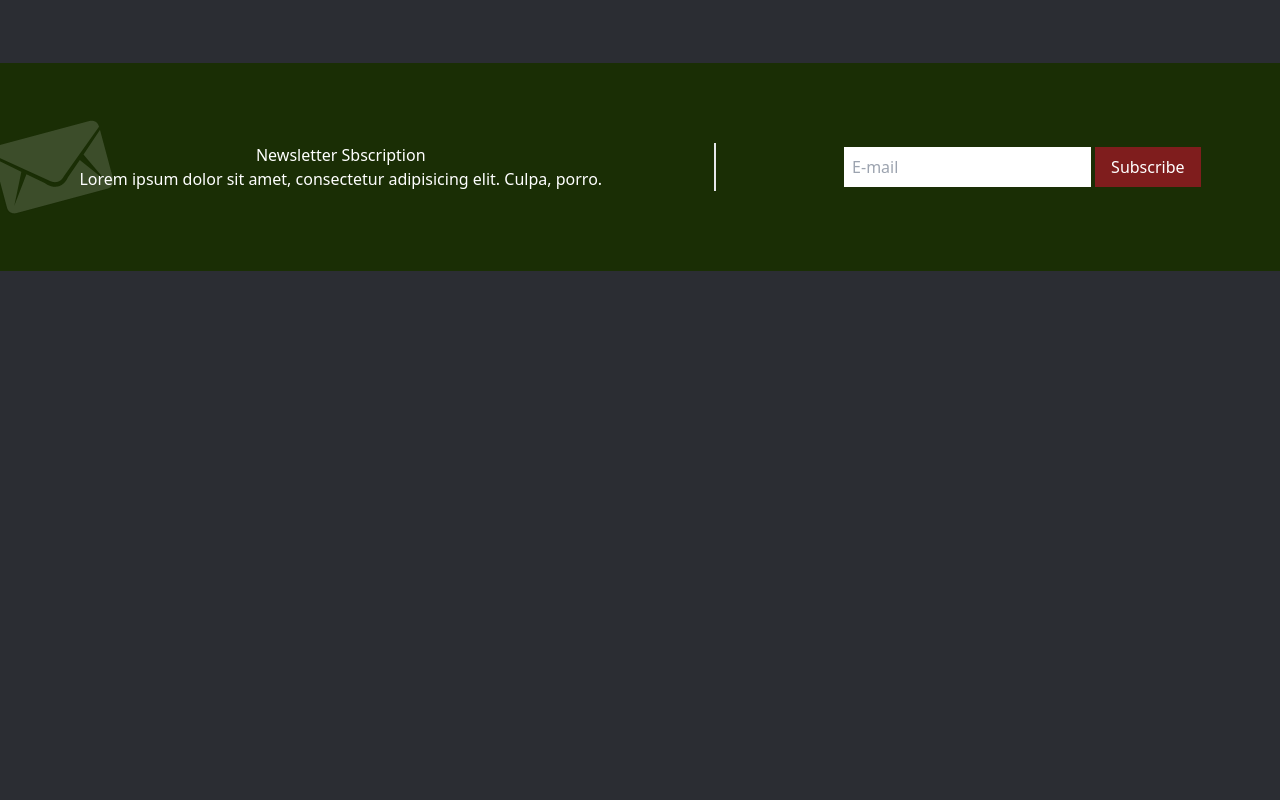
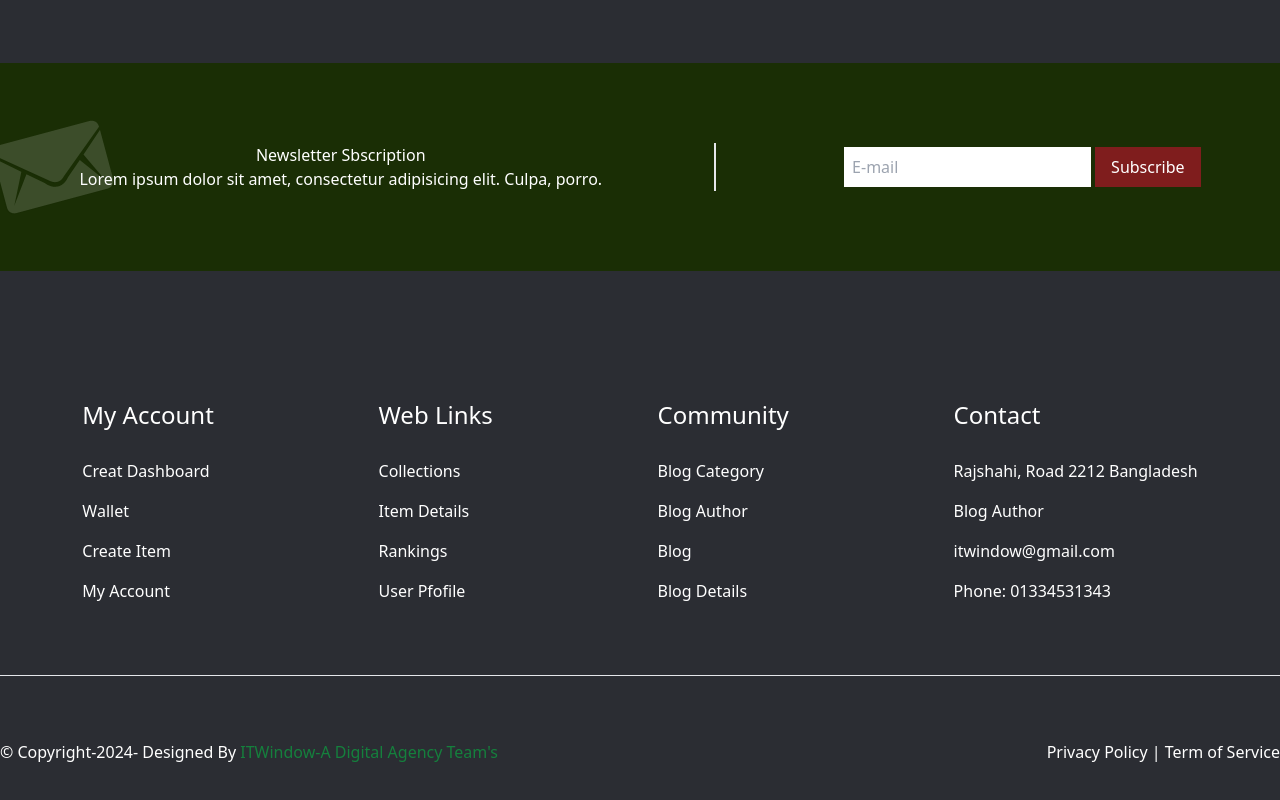
Before and after one commit to saiful963/first-tailwind-project, a website built with Vite: page index.html in a window 1280 px wide. Shown: the part 3755-4555 px from the top of the page. Before the commit the page ends 4154 px from the top, so only its background shows below. Built offline with nearby package versions, Linux system fonts and the light colour scheme.

Commit message:
footer section

```diff
--- a/index.html
+++ b/index.html
@@ -244,6 +244,7 @@
     <!-- form section ends -->
     <!-- plan section -->
     <section class="bg-slate-900 my-16 sm:my-20 py-12 sm:py-16">
+      <div class="container mx-auto">
         <div
           class="text-white grid md:grid-cols-2 lg:grid-cols-3 gap-10 sm:gap-16 md:gap-20 justify-center items-center"
         >
@@ -314,6 +315,7 @@
             </button>
           </div>
         </div>
+      </div>
     </section>
 
     <!-- plan section end -->
@@ -348,5 +350,91 @@
     </section>
 
     <!-- subscription end -->
+    <!-- footer section -->
+    <footer>
+      <div class="container mx-auto text-center sm:text-left">
+        <div class="sm:flex text-white justify-around items-center">
+          <div>
+            <h2 class="sm:text-2xl mb-5">My Account</h2>
+            <ul class="leading-10">
+              <li>
+                <a href="#">Creat Dashboard</a>
+              </li>
+              <li>
+                <a href="#">Wallet</a>
+              </li>
+              <li>
+                <a href="#">Create Item</a>
+              </li>
+              <li>
+                <a href="#">My Account</a>
+              </li>
+            </ul>
+          </div>
+          <div>
+            <h2 class="sm:text-2xl mb-5">Web Links</h2>
+            <ul class="leading-10">
+              <li>
+                <a href="#">Collections</a>
+              </li>
+              <li>
+                <a href="#">Item Details</a>
+              </li>
+              <li>
+                <a href="#">Rankings</a>
+              </li>
+              <li>
+                <a href="#">User Pfofile</a>
+              </li>
+            </ul>
+          </div>
+          <div>
+            <h2 class="sm:text-2xl mb-5">Community</h2>
+            <ul class="leading-10">
+              <li>
+                <a href="#">Blog Category</a>
+              </li>
+              <li>
+                <a href="#">Blog Author</a>
+              </li>
+              <li>
+                <a href="#">Blog</a>
+              </li>
+              <li>
+                <a href="#">Blog Details</a>
+              </li>
+            </ul>
+          </div>
+          <div>
+            <h2 class="text-xl sm:text-2xl mb-5">Contact</h2>
+            <ul class="leading-10">
+              <li>
+                <a href="#">Rajshahi, Road 2212 Bangladesh</a>
+              </li>
+              <li>
+                <a href="#">Blog Author</a>
+              </li>
+              <li>
+                <a href="#">itwindow@gmail.com</a>
+              </li>
+              <li>
+                <a href="#">Phone: 01334531343</a>
+              </li>
+            </ul>
+          </div>
+        </div>
+        <hr class="my-16" />
+        <div class="text-white sm:flex justify-between items-center mb-16">
+          <p>
+            &copy; Copyright-2024- Designed By
+            <span class="text-green-700"
+              ><a href="https://itwindow.dev/">ITWindow-A Digital Agency</a>
+              Team's</span
+            >
+          </p>
+          <p>Privacy Policy | Term of Service</p>
+        </div>
+      </div>
+    </footer>
   </body>
 </html>
```
Lines whose indentation alone changed are shown as unchanged.
